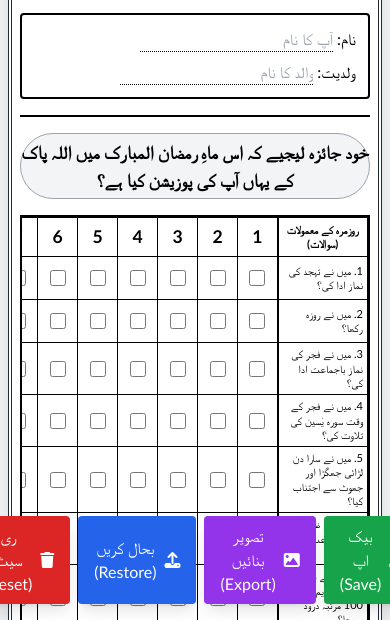
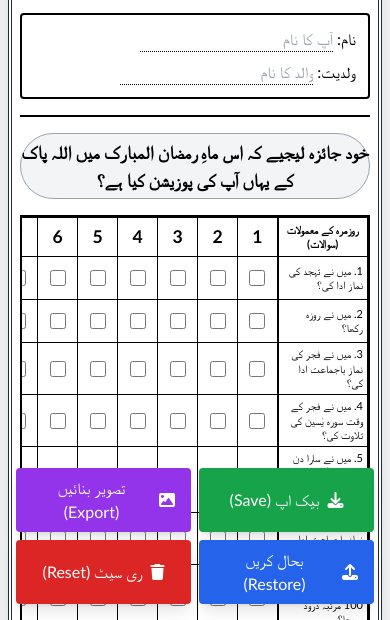
Before and after one commit to yasinULLAH/ramzan, a plain HTML site: page index.html in a window 390 px wide. Shown: the part 224-844 px from the top of the page. Drawn offline with Linux system fonts and the light colour scheme; a web font is replaced by a local one.

Commit message:
Add mobile responsive styles for bottom buttons

```diff
--- a/index.html
+++ b/index.html
@@ -184,6 +184,20 @@
             .check-cell input {
                 width: 16px;
                 height: 16px;
+            }
+        }
+                /* Mobile: Bottom Buttons 2x2 Grid */
+        @media (max-width: 768px) {
+            /* Change container to a 2-column grid */
+            div.fixed.bottom-4 {
+                display: grid !important;
+                grid-template-columns: 1fr 1fr; /* 2 equal columns */
+                gap: 8px; /* Gap between buttons */
+            }
+            /* Make buttons fill the width and center text */
+            div.fixed.bottom-4 button {
+                width: 100%;
+                justify-content: center;
             }
         }
 
```
